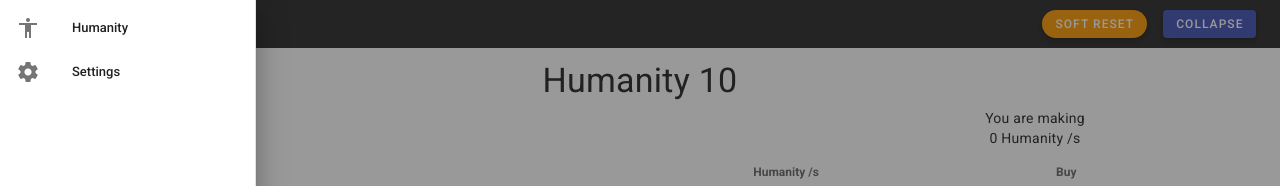
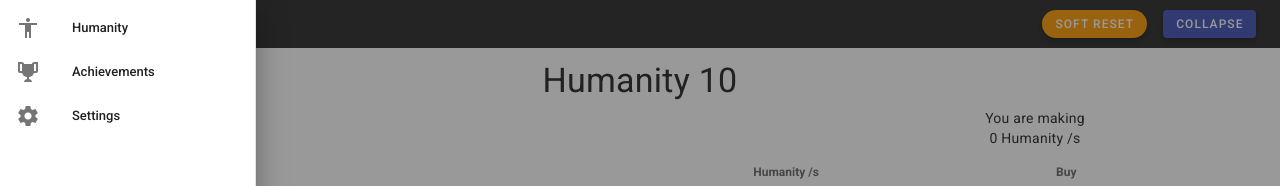
Before and after one commit to Ulises502/InHuman, a Vue app: page / in a window 1280 px wide. Both pictures are taken after a click on the button 28 px from the left and 24 px from the top of the page. Shown: the top 186 px of the page. Built offline with nearby package versions, Linux system fonts and the light colour scheme.

Commit message:
Add Achievements item in navigation drawer

```diff
--- a/src/components/layout/Navbar.vue
+++ b/src/components/layout/Navbar.vue
@@ -56,6 +56,13 @@
 
           <v-list-item>
             <v-list-item-icon>
+              <v-icon>mdi-trophy</v-icon>
+            </v-list-item-icon>
+            <v-list-item-title>Achievements</v-list-item-title>
+          </v-list-item>
+
+          <v-list-item>
+            <v-list-item-icon>
               <v-icon>mdi-cog</v-icon>
             </v-list-item-icon>
             <v-list-item-title>Settings</v-list-item-title>
```
